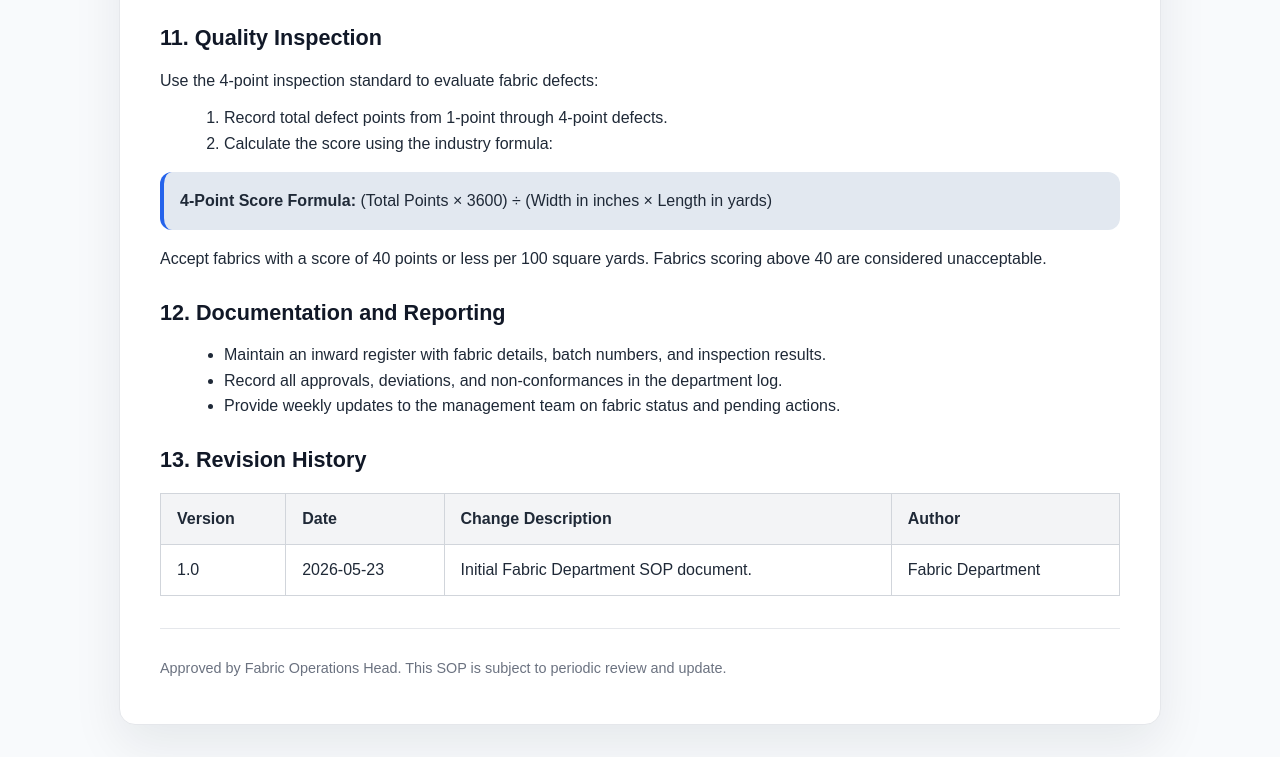
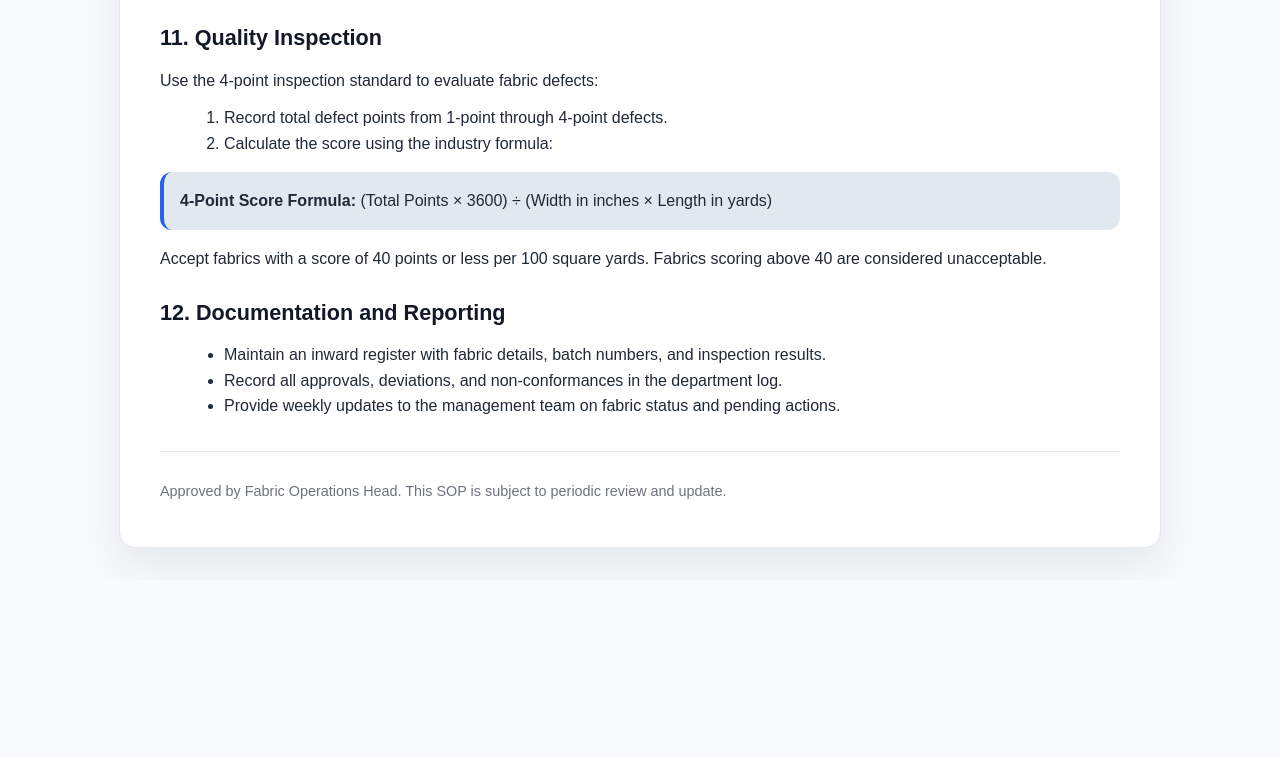
Before and after one commit to Pawan-Verma-25/Fabric-Department-SOP, a plain HTML site: page index.html in a window 1280 px wide. Shown: the part 2636-3393 px from the top of the page. After the commit the page ends 3216 px from the top, so only its background shows below. Drawn offline with Linux system fonts and the light colour scheme.

Commit message:
Remove Revision History section from SOP document

```diff
--- a/index.html
+++ b/index.html
@@ -223,26 +223,6 @@
       <li>Provide weekly updates to the management team on fabric status and pending actions.</li>
     </ul>
 
-    <h2>13. Revision History</h2>
-    <table>
-      <thead>
-        <tr>
-          <th>Version</th>
-          <th>Date</th>
-          <th>Change Description</th>
-          <th>Author</th>
-        </tr>
-      </thead>
-      <tbody>
-        <tr>
-          <td>1.0</td>
-          <td>2026-05-23</td>
-          <td>Initial Fabric Department SOP document.</td>
-          <td>Fabric Department</td>
-        </tr>
-      </tbody>
-    </table>
-
     <div class="footer">
       <p>Approved by Fabric Operations Head. This SOP is subject to periodic review and update.</p>
     </div>
```
Also changed, not shown: 1 other file.
